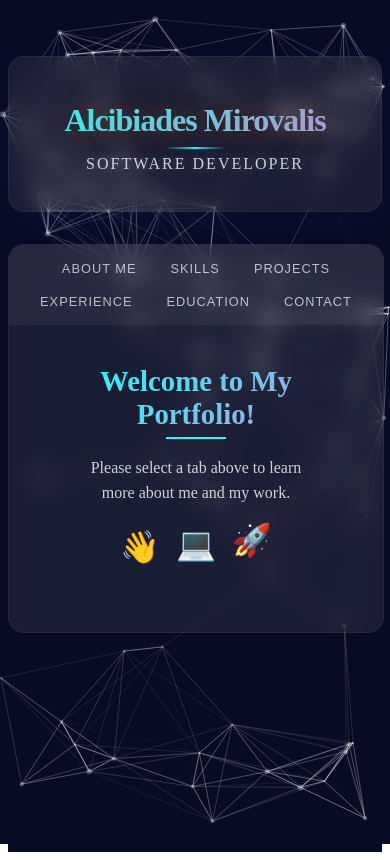
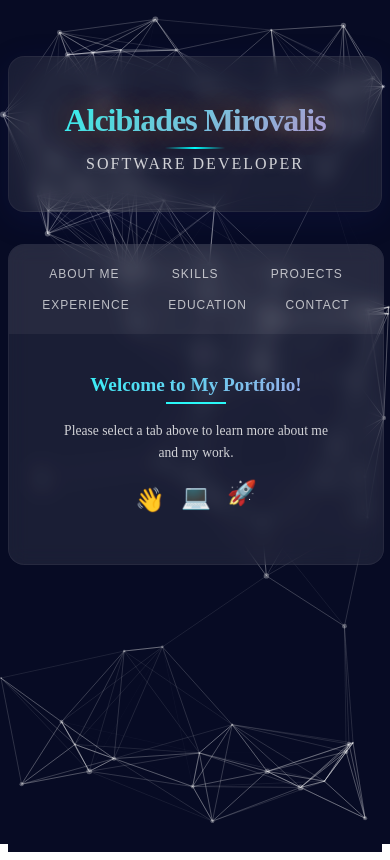
Before and after one commit to codecode2/job-bio-project, a React (Vite) app: page / in a window 390 px wide. Built offline with nearby package versions, Linux system fonts and the light colour scheme.

Commit message:
Update tabs.css

```diff
--- a/src/components/tabs.css
+++ b/src/components/tabs.css
@@ -468,3 +468,344 @@
         font-size: 0.8rem;
     }
 }
+.tabs-container {
+    width: 100%;
+    max-width: 800px;
+    margin: 2rem auto;
+    background: rgba(255, 255, 255, 0.08);
+    backdrop-filter: blur(10px);
+    border: 1px solid rgba(255, 255, 255, 0.05);
+    border-radius: 16px;
+    overflow: hidden;
+}
+
+.tabs-header {
+    display: flex;
+    flex-wrap: wrap;
+    gap: 4px;
+    background: rgba(255, 255, 255, 0.05);
+    padding: 1rem;
+    justify-content: center;
+}
+
+.tab-button {
+    background: transparent;
+    border: none;
+    color: rgba(255, 255, 255, 0.7);
+    padding: 0.75rem 1.25rem;
+    font-size: 0.9rem;
+    white-space: nowrap;
+    flex: 1 1 auto;
+    min-width: 100px; /* Ensure readability */
+    cursor: pointer;
+    transition: all 0.3s ease;
+    border-radius: 8px 8px 0 0;
+    text-transform: uppercase;
+    letter-spacing: 1px;
+    text-align: center;
+}
+
+.tab-button:hover {
+    color: white;
+    background: rgba(255, 255, 255, 0.1);
+}
+
+.tab-button.active {
+    background: rgba(42, 248, 248, 0.1);
+    color: #2af8f8;
+    border-bottom: 2px solid #2af8f8;
+}
+
+.tab-content {
+    padding: 1rem 2rem 2rem;
+    color: white;
+}
+
+.tab-pane {
+    animation: fadeIn 0.3s ease;
+}
+
+.tab-pane h3 {
+    color: #2af8f8;
+    margin-bottom: 1.5rem;
+    text-align: center;
+    font-size: 1.8rem;
+    position: relative;
+    padding-bottom: 0.5rem;
+    margin-top: -0.5rem;
+}
+
+.tab-pane h3:after {
+    content: '';
+    position: absolute;
+    bottom: 0;
+    left: 50%;
+    transform: translateX(-50%);
+    width: 60px;
+    height: 2px;
+    background: #2af8f8;
+}
+
+.tab-pane p {
+    line-height: 1.6;
+    color: rgba(255, 255, 255, 0.8);
+    word-wrap: break-word;
+}
+
+.welcome-message {
+    text-align: center;
+    padding: 2rem;
+}
+
+.welcome-message h3 {
+    font-size: 1.8rem;
+    margin-bottom: 1rem;
+    background: linear-gradient(135deg, #2af8f8, #aba0e5);
+    -webkit-background-clip: text;
+    background-clip: text;
+    -webkit-text-fill-color: transparent;
+}
+
+.welcome-icons {
+    margin-top: 1.5rem;
+    font-size: 2rem;
+    display: flex;
+    justify-content: center;
+    gap: 1rem;
+}
+
+.welcome-icons span {
+    animation: bounce 2s infinite;
+}
+
+.welcome-icons span:nth-child(2) {
+    animation-delay: 0.2s;
+}
+
+.welcome-icons span:nth-child(3) {
+    animation-delay: 0.4s;
+}
+
+/* About Me */
+.about-me-content {
+    max-width: 750px;
+    margin: 0 auto;
+    padding: 0 1.5rem;
+    margin-top: 0.5rem;
+}
+
+.about-me-content p {
+    line-height: 1.5;
+    text-align: left;
+    font-size: 1rem;
+    margin-bottom: 1rem;
+    white-space: pre-line;
+    color: rgba(255, 255, 255, 0.9);
+}
+
+.about-me-content p + p {
+    margin-top: 0.8rem;
+}
+
+/* Skills */
+.skills-content {
+    display: flex;
+    flex-direction: column;
+    gap: 2rem;
+    margin-top: 0.5rem;
+}
+
+.skill-category h4 {
+    color: #2af8f8;
+    margin-bottom: 1rem;
+    font-size: 1.1rem;
+}
+
+.skills-list {
+    display: flex;
+    flex-wrap: wrap;
+    gap: 0.8rem;
+}
+
+.skill-item {
+    background: rgba(42, 248, 248, 0.1);
+    padding: 0.5rem 1rem;
+    border-radius: 4px;
+    font-size: 0.9rem;
+    border: 1px solid rgba(42, 248, 248, 0.3);
+    transition: all 0.3s ease;
+}
+
+.skill-item:hover {
+    background: rgba(42, 248, 248, 0.2);
+    transform: translateY(-2px);
+}
+
+/* Projects */
+.projects-content {
+    display: flex;
+    flex-direction: column;
+    gap: 2rem;
+    margin-top: 0.5rem;
+}
+
+.project-card {
+    background: rgba(255, 255, 255, 0.05);
+    padding: 1.5rem;
+    border-radius: 8px;
+    border: 1px solid rgba(42, 248, 248, 0.1);
+    transition: transform 0.3s ease;
+    word-wrap: break-word;
+}
+
+.project-card:hover {
+    transform: translateY(-2px);
+}
+
+.project-card h4 {
+    color: #2af8f8;
+    margin-bottom: 1rem;
+    font-size: 1.2rem;
+}
+
+/* Tech */
+.project-overview,
+.project-contributions {
+    margin-bottom: 1rem;
+}
+
+.tech-list {
+    display: flex;
+    flex-wrap: wrap;
+    gap: 0.5rem;
+}
+
+.tech-item {
+    background: rgba(42, 248, 248, 0.1);
+    padding: 0.3rem 0.8rem;
+    border-radius: 4px;
+    font-size: 0.8rem;
+    border: 1px solid rgba(42, 248, 248, 0.2);
+}
+
+/* Experience */
+.experience-content,
+.education-content,
+.contact-content {
+    max-width: 700px;
+    margin: 0 auto;
+    display: flex;
+    flex-direction: column;
+    gap: 2rem;
+    padding: 1rem;
+    word-wrap: break-word;
+}
+
+.experience-card,
+.education-card,
+.contact-card {
+    background: rgba(255, 255, 255, 0.05);
+    padding: 2rem;
+    border-radius: 12px;
+    border: 1px solid rgba(42, 248, 248, 0.1);
+    transition: all 0.3s ease;
+    position: relative;
+    overflow: hidden;
+    flex: 1 1 100%; /* Make cards take full width on small screens */
+    box-sizing: border-box;
+}
+
+.experience-card::before {
+    content: '';
+    position: absolute;
+    top: 0;
+    left: 0;
+    width: 4px;
+    height: 100%;
+    background: #2af8f8;
+    opacity: 0.5;
+}
+
+.education-card::before {
+    content: '🎓';
+    position: absolute;
+    top: 1rem;
+    right: 1rem;
+    font-size: 1.5rem;
+    opacity: 0.5;
+}
+
+/* Contact */
+.contact-card {
+    display: flex;
+    flex-direction: column;
+    gap: 1.5rem;
+}
+
+.contact-item {
+    display: flex;
+    align-items: center;
+    gap: 1rem;
+    flex-wrap: wrap; /* Wrap for small screens */
+    word-wrap: break-word;
+}
+
+.contact-label {
+    color: #2af8f8;
+    font-weight: 600;
+    min-width: 80px;
+}
+
+/* Animations */
+@keyframes fadeIn {
+    from { opacity: 0; transform: translateY(10px); }
+    to { opacity: 1; transform: translateY(0); }
+}
+
+@keyframes bounce {
+    0%, 100% { transform: translateY(0); }
+    50% { transform: translateY(-10px); }
+}
+
+/* ===== Responsive ===== */
+@media (max-width: 768px) {
+    .tab-button {
+        font-size: 0.8rem;
+        padding: 0.5rem 0.8rem;
+        min-width: 80px;
+    }
+
+    .tab-pane h3 {
+        font-size: 1.4rem;
+    }
+
+    .tab-pane p,
+    .project-overview,
+    .project-contributions,
+    .skills-list,
+    .tech-list,
+    .experience-card .position,
+    .education-card .department,
+    .contact-item a {
+        font-size: 0.85rem;
+    }
+
+    .welcome-icons {
+        font-size: 1.5rem;
+    }
+}
+
+@media (max-width: 480px) {
+    .tab-content {
+        padding: 1rem;
+    }
+
+    .tab-button {
+        font-size: 0.75rem;
+        padding: 0.4rem 0.6rem;
+    }
+
+    .tab-pane h3 {
+        font-size: 1.2rem;
+    }
+}
```
